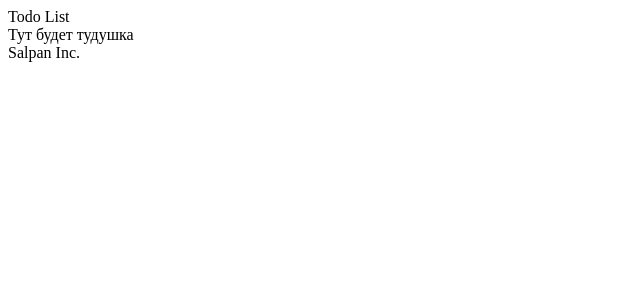
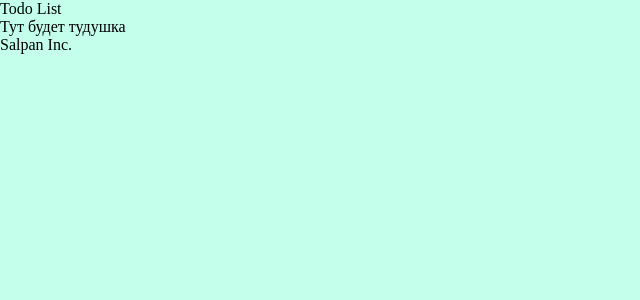
Before and after one commit to Salpan/Todo-list, a React (Vite) app: page / in a window 1280 px wide. Shown: the top 300 px of the page, without its empty margins (0-640 px from the left). Built offline with nearby package versions, Linux system fonts and the light colour scheme; the HTML template or start-up script is replaced by a standard one.

Commit message:
Fix index.tsx

```diff
--- a/index.html
+++ b/index.html
@@ -8,6 +8,6 @@
     </head>
     <body>
         <div id="root"></div>
-        <script type="module" src="/src/index.tsxc"></script>
+        <script type="module" src="/src/index.tsx"></script>
     </body>
 </html>
--- a/src/app/App.tsx
+++ b/src/app/App.tsx
@@ -2,9 +2,9 @@
 
 function App() {
     return (
-        <div>
+        <>
             <MainLayout />
-        </div>
+        </>
     );
 }
 
--- a/src/index.tsx
+++ b/src/index.tsx
@@ -1,8 +1,7 @@
 import { StrictMode } from 'react';
 import { createRoot } from 'react-dom/client';
 import './styles/index.css';
-
-import App from './app/App.tsx';
+import App from './app/App';
 
 createRoot(document.getElementById('root')!).render(
     <StrictMode>
```
